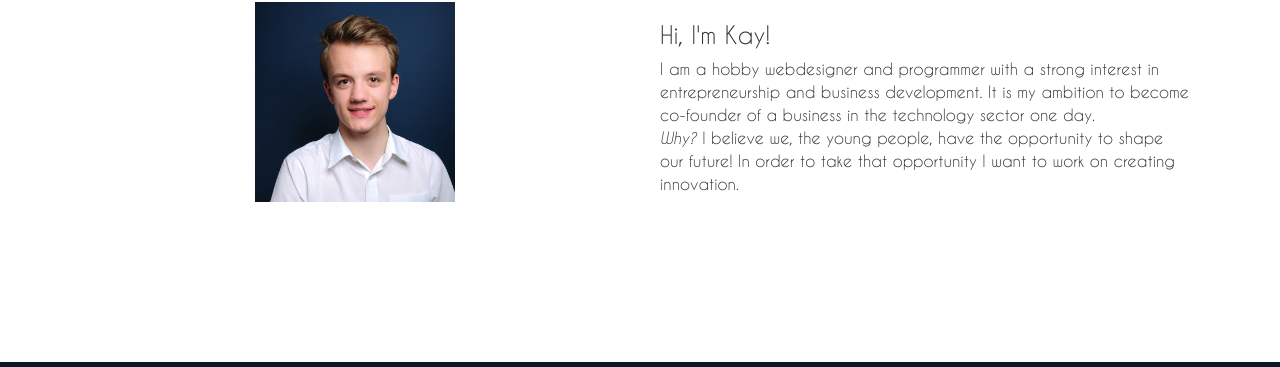
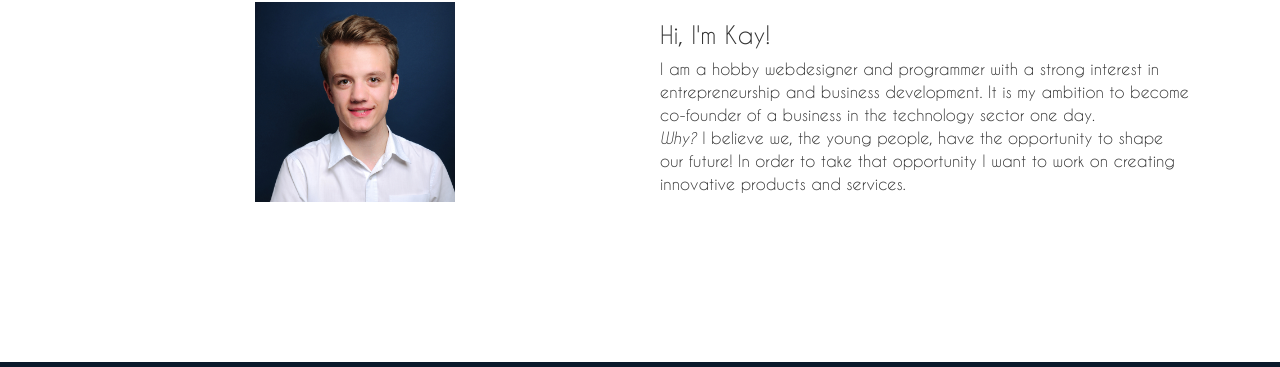
Before and after one commit to Maxomann/Maxomann.github.io, a Jekyll site: the page built from index.html, in a window 1280 px wide and 900 px high, scrolled down 3116 px. Shown: the part 132-499 px from the top of the window. Built offline with Jekyll 4.4.1, drawn with Linux system fonts in a browser that asks for light colours.

Commit message:
small change

```diff
--- a/index.html
+++ b/index.html
@@ -82,7 +82,7 @@ robot_tags:
                 and business development.
                 It is my ambition to become co-founder of a business in the technology sector one day.<br>
                 <i>Why?</i> I believe we, the young people, have the opportunity to shape our future!
-                In order to take that opportunity I want to work on creating innovation.
+                In order to take that opportunity I want to work on creating innovative products and services.
             </p>
         </div>
     </div>
```
